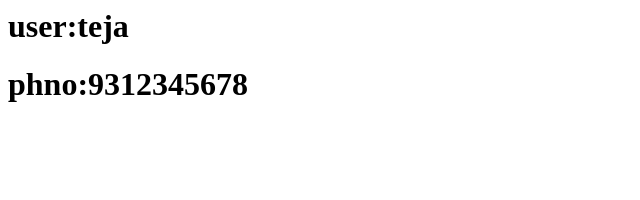
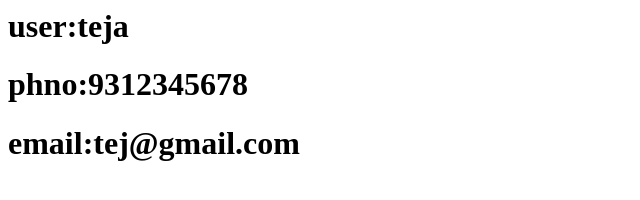
Before and after one commit to sriteja-28/cse, a plain HTML site: page index.html in a window 1280 px wide. Shown: the whole page, without its empty margins (0-640 px from the left). Drawn offline with Linux system fonts and the light colour scheme.

Commit message:
2nd commit

```diff
--- a/index.html
+++ b/index.html
@@ -1,2 +1,3 @@
 <h1>user:teja</h1>
 <h1>phno:9312345678</h1>
+<h1>email:tej@gmail.com</h1>
```
